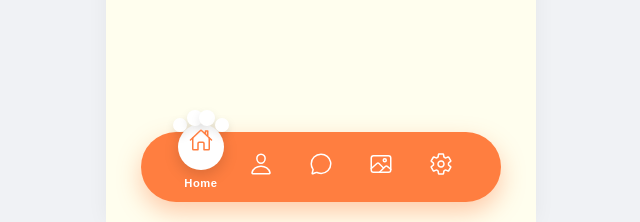
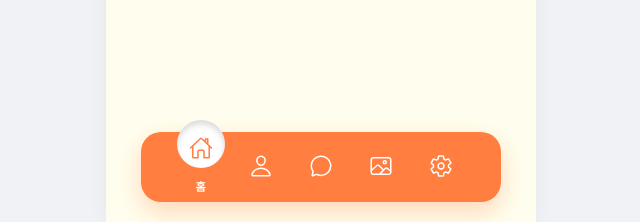
Before and after one commit to allofneed/test_haru, a Flask app: page /index in a window 1280 px wide. Shown: the part 578-800 px from the top of the page, without its empty margins (319-959 px from the left). Run offline with Flask 3, Linux system fonts and the light colour scheme; parts of the project's set-up code (start-up, migrations or seed data) failed here and were passed over; some web fonts are replaced.

Commit message:
bottom_nav

```diff
--- a/static/css/bottom_nav.css
+++ b/static/css/bottom_nav.css
@@ -9,8 +9,8 @@
     display: flex;
     justify-content: center;
     align-items: center;
-    border-radius: 35px;
-    box-shadow: 0 10px 25px rgba(255, 126, 64, 0.4);
+    border-radius: 20px;
+    box-shadow: 0 10px 25px rgba(255, 126, 64, 0.3);
 }
 
 .navigation ul {
@@ -18,6 +18,7 @@
     width: 300px;
     padding: 0;
     margin: 0;
+    position: relative;
 }
 
 .navigation ul li {
@@ -36,98 +37,51 @@
     flex-direction: column;
     width: 100%;
     height: 100%;
-    text-align: center;
-    font-weight: 500;
     text-decoration: none;
 }
 
 .navigation ul li a .icon {
-    position: relative;
-    display: block;
-    line-height: 75px;
+    position: absolute;
+    top: 22px;
     font-size: 1.5rem;
-    text-align: center;
+    color: #ffffff;
     transition: 0.5s cubic-bezier(0.68, -0.55, 0.265, 1.55);
-    color: #ffffff;
+    z-index: 3;
 }
 
 .navigation ul li.active a .icon {
-    transform: translateY(-24px);
+    transform: translateY(-18px);
     color: #ff7e40;
-    z-index: 3;
 }
 
 .navigation ul li a .text {
     position: absolute;
+    bottom: 8px;
     color: #ffffff;
     font-weight: 600;
     font-size: 0.7em;
     letter-spacing: 0.05em;
-    transition: 0.5s;
+    transition: 0.5s cubic-bezier(0.68, -0.55, 0.265, 1.55);
     opacity: 0;
-    transform: translateY(15px);
+    transform: translateY(20px);
 }
 
 .navigation ul li.active a .text {
-    transform: translateY(16px);
     opacity: 1;
+    transform: translateY(0);
 }
 
 .indicator {
     position: absolute;
-    top: -16px;
-    width: 60px;
-    height: 60px;
+    top: -12px;
+    left: 6px;
+    width: 48px;
+    height: 48px;
+    background: #ffffff;
+    border-radius: 50%;
     transition: 0.5s cubic-bezier(0.68, -0.55, 0.265, 1.55);
     z-index: 1;
-    pointer-events: none;
-}
-
-.paw-main {
-    position: absolute;
-    bottom: 6px;
-    left: 50%;
-    transform: translateX(-50%);
-    width: 46px;
-    height: 46px;
-    background: #ffffff;
-    border-radius: 50%;
-    box-shadow: 0 5px 15px rgba(0, 0, 0, 0.15);
-}
-
-.toe {
-    position: absolute;
-    background: #ffffff;
-    border-radius: 50%;
-    box-shadow: 0 4px 10px rgba(0, 0, 0, 0.1);
-}
-
-.toe1 {
-    width: 14px;
-    height: 14px;
-    top: 2px;
-    left: 2px;
-}
-
-.toe2 {
-    width: 16px;
-    height: 16px;
-    top: -6px;
-    left: 16px;
-}
-
-.toe3 {
-    width: 16px;
-    height: 16px;
-    top: -6px;
-    right: 16px;
-}
-
-.toe4 {
-    width: 14px;
-    height: 14px;
-    top: 2px;
-    right: 2px;
+    box-shadow: inset 0 4px 6px rgba(0, 0, 0, 0.15);
 }
 
 .navigation ul li:nth-child(1).active ~ .indicator { transform: translateX(calc(60px * 0)); }
--- a/templates/layout/bottom_nav.html
+++ b/templates/layout/bottom_nav.html
@@ -3,40 +3,34 @@
     <li class="list active">
       <a href="#">
         <span class="icon"><ion-icon name="home-outline"></ion-icon></span>
-        <span class="text">Home</span>
+        <span class="text">홈</span>
       </a>
     </li>
     <li class="list">
       <a href="#">
         <span class="icon"><ion-icon name="person-outline"></ion-icon></span>
-        <span class="text">Profile</span>
+        <span class="text">마이페이지</span>
       </a>
     </li>
     <li class="list">
       <a href="#">
         <span class="icon"><ion-icon name="chatbubble-outline"></ion-icon></span>
-        <span class="text">Message</span>
+        <span class="text">메세지</span>
       </a>
     </li>
     <li class="list">
       <a href="#">
         <span class="icon"><ion-icon name="image-outline"></ion-icon></span>
-        <span class="text">Photos</span>
+        <span class="text">사진</span>
       </a>
     </li>
     <li class="list">
       <a href="#">
         <span class="icon"><ion-icon name="settings-outline"></ion-icon></span>
-        <span class="text">Settings</span>
+        <span class="text">QR코드</span>
       </a>
     </li>
 
-    <div class="indicator">
-      <span class="paw-main"></span>
-      <span class="toe toe1"></span>
-      <span class="toe toe2"></span>
-      <span class="toe toe3"></span>
-      <span class="toe toe4"></span>
-    </div>
+    <div class="indicator"></div>
   </ul>
 </div>
```
